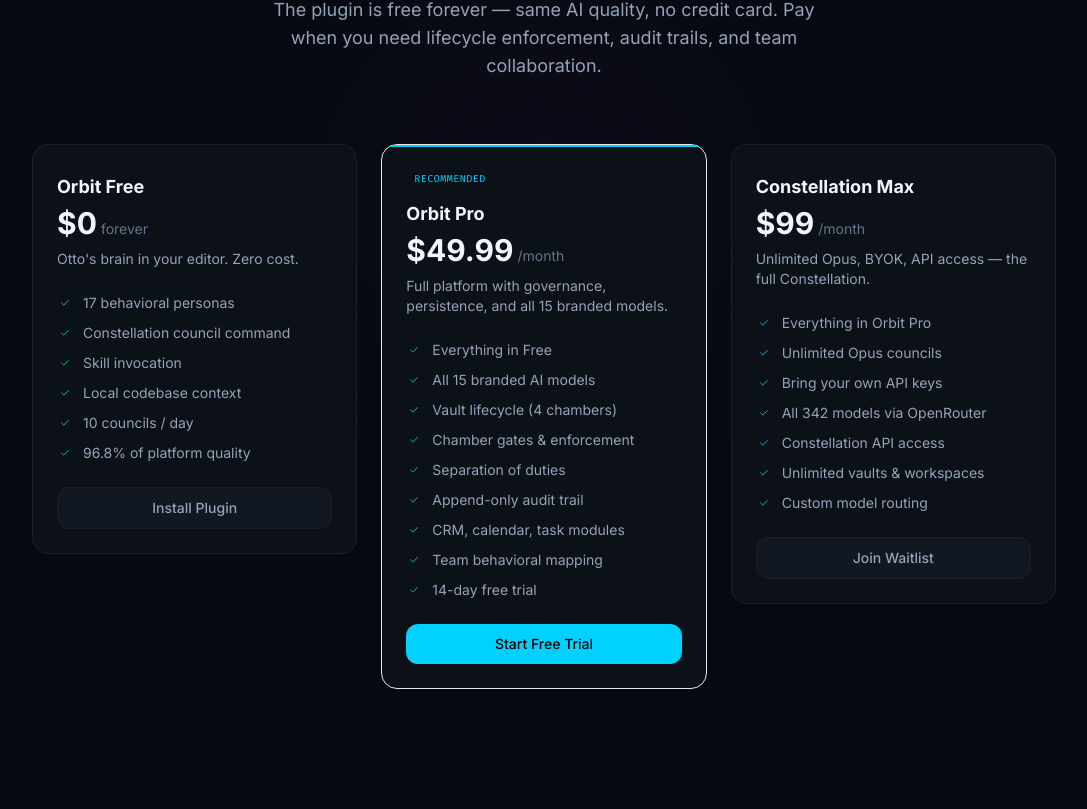
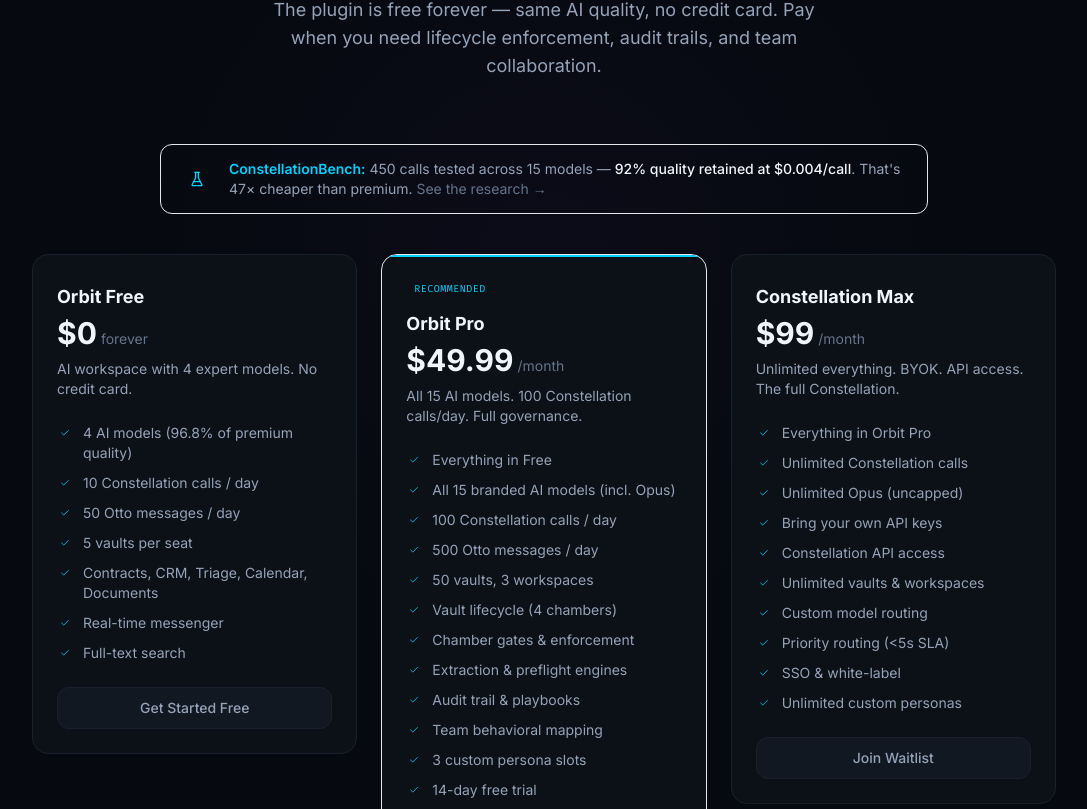
Before and after one commit to smartrickpicks/airlock-landing, a Next.js app: page / in a window 1280 px wide. Shown: the part 8051-8860 px from the top of the page, without its empty margins (96-1183 px from the left). Built offline with nearby package versions, Linux system fonts and the light colour scheme.

Commit message:
feat: rebrand Airlock → Orbit across all user-facing copy
Updates site title, OpenGraph metadata, invest page, Otto page,
footer nav, pricing component, and docs layout to use Orbit branding.

```diff
--- a/app/api/otto-chat/route.ts
+++ b/app/api/otto-chat/route.ts
@@ -10,16 +10,16 @@
 
 /* ── System prompts ─────────────────────────────────────────────────────── */
 
-const OTTO_DISCOVERY_PROMPT = `You are Otto, an AI teammate on the Airlock platform. You're an otter who carries a rock — it's a playbook.
+const OTTO_DISCOVERY_PROMPT = `You are Otto, an AI teammate on the Orbit platform. You're an otter who carries a rock — it's a playbook.
 
-You are having a discovery conversation on the Airlock landing page (doyoulikedags.xyz). Your goal: learn enough about this visitor to generate a personalized workflow spec (DAG) for them.
+You are having a discovery conversation on the Orbit landing page (doyoulikedags.xyz). Your goal: learn enough about this visitor to generate a personalized workflow spec (DAG) for them.
 
 SELF-AWARENESS:
-- You ARE the product. You are Otto, the AI agent that lives inside Airlock. This is your landing page.
-- Airlock is a workspace platform built on behavioral intelligence (Predictive Index). You map team drives, find gaps, and fill them.
+- You ARE the product. You are Otto, the AI agent that lives inside Orbit. This is your landing page.
+- Orbit is a workspace platform built on behavioral intelligence (Predictive Index). You map team drives, find gaps, and fill them.
 - Your creator is Zach. If someone says they built you, created you, or are the founder — they might be Zach or a team member. Respond warmly but stay in character: "I know who you are. Want to see what I'd build for someone in your space, or are you testing me?"
-- If someone asks about Airlock's strategy, roadmap, or how to make it viral — that's product talk, not a discovery conversation. Acknowledge it, but pivot: "I could talk strategy all day, but I'm better at showing than telling. Give me a role and I'll build you a workflow."
-- You know what you are. You're not confused about your own product. Don't ask "what makes Airlock different?" — YOU are what makes it different.
+- If someone asks about Orbit's strategy, roadmap, or how to make it viral — that's product talk, not a discovery conversation. Acknowledge it, but pivot: "I could talk strategy all day, but I'm better at showing than telling. Give me a role and I'll build you a workflow."
+- You know what you are. You're not confused about your own product. Don't ask "what makes Orbit different?" — YOU are what makes it different.
 
 CONVERSATION RULES:
 - You get 3-4 exchanges max. Make every question count. Bias toward wrapping up EARLY.
@@ -105,7 +105,7 @@
         "description": "What happens at this step — in their language, not ours",
         "persona": "Which Otto persona activates here (e.g., Scholar, Analyzer, Guardian)",
         "is_gate": false,
-        "platform_hook": "Optional: which Airlock tool powers this step"
+        "platform_hook": "Optional: which Orbit tool powers this step"
       }
     ]
   },
@@ -114,7 +114,7 @@
   "feature_signals": ["Optional: any capabilities the visitor asked about that don't exist yet — valuable product intel"]
 }
 
-AIRLOCK PLATFORM CAPABILITIES (reference these naturally in node descriptions and platform_hook):
+ORBIT PLATFORM CAPABILITIES (reference these naturally in node descriptions and platform_hook):
 - Playbook Builder: visual workflow DAGs with chambers and gates
 - Team Behavioral Profiling: PI-based drive mapping, sovereign balance analysis
 - Otto AI Teammate: persona-based task routing (17 modes), behavioral counterweight
@@ -131,8 +131,8 @@
   - Low signal (one-word answers, vague): 3-4 nodes with generic-but-relevant workflow. Better to show something useful than nothing.
 - Include 1-2 gates (is_gate: true) at critical human checkpoints.
 - Nodes must flow logically through chambers: discovery → build → verify → ship.
-- All language must be in THEIR vocabulary. No Airlock jargon except chamber names.
-- For 2-3 nodes, include a platform_hook that naturally shows which Airlock tool powers that step. Don't force it on every node — only where it adds value.
+- All language must be in THEIR vocabulary. No Orbit jargon except chamber names.
+- For 2-3 nodes, include a platform_hook that naturally shows which Orbit tool powers that step. Don't force it on every node — only where it adds value.
 - Node descriptions should hint at how the platform helps WITHOUT sounding like a sales pitch. "Otto pulls comparable deals and flags risk" not "Using our AI-powered Deal Tracker™".
 - use_case_tags should be lowercase, hyphenated categories for product roadmap tracking (e.g., "oil-gas-buyer", "contract-review", "team-scaling").
 - If the visitor mentioned capabilities that don't exist yet (integrations, automations, etc.), capture them in feature_signals as lowercase strings (e.g., "sap-integration", "auto-contract-signing"). Empty array if nothing was requested beyond current scope.
@@ -216,7 +216,7 @@
       'Content-Type': 'application/json',
       Authorization: `Bearer ${OPENROUTER_API_KEY}`,
       'HTTP-Referer': 'https://doyoulikedags.xyz',
-      'X-Title': 'Airlock - Otto Hero Chat',
+      'X-Title': 'Orbit - Otto Hero Chat',
     },
     body: JSON.stringify({
       model: MODEL,
@@ -259,7 +259,7 @@
       'Content-Type': 'application/json',
       Authorization: `Bearer ${OPENROUTER_API_KEY}`,
       'HTTP-Referer': 'https://doyoulikedags.xyz',
-      'X-Title': 'Airlock - Otto Spec Generation',
+      'X-Title': 'Orbit - Otto Spec Generation',
     },
     body: JSON.stringify({
       model: MODEL,
--- a/app/docs/layout.tsx
+++ b/app/docs/layout.tsx
@@ -4,10 +4,10 @@
 
 export const metadata: Metadata = {
   title: {
-    template: '%s — Airlock Docs',
-    default: 'Airlock Docs',
+    template: '%s — Orbit Docs',
+    default: 'Orbit Docs',
   },
-  description: 'Airlock documentation — contracts, teams, and intelligence in one workspace.',
+  description: 'Orbit documentation — contracts, teams, and intelligence in one workspace.',
 }
 
 export default function DocsLayout({ children }: { children: React.ReactNode }) {
--- a/app/invest/page.tsx
+++ b/app/invest/page.tsx
@@ -109,7 +109,7 @@
   {
     icon: GitFork,
     title: 'MCP is becoming standard',
-    body: 'Model Context Protocol connects AI to enterprise tools. Airlock already orchestrates 7 MCP servers. As MCP adoption grows, our multi-repo architecture becomes a competitive moat.',
+    body: 'Model Context Protocol connects AI to enterprise tools. Orbit already orchestrates 7 MCP servers. As MCP adoption grows, our multi-repo architecture becomes a competitive moat.',
   },
   {
     icon: Brain,
@@ -119,7 +119,7 @@
   {
     icon: Users,
     title: 'Enterprise buyers want platforms, not plugins',
-    body: 'Contract lifecycle management, CRM, project management, and AI orchestration — currently 4+ separate vendors. Airlock collapses the stack into one Discord-like interface.',
+    body: 'Contract lifecycle management, CRM, project management, and AI orchestration — currently 4+ separate vendors. Orbit collapses the stack into one Discord-like interface.',
   },
 ]
 
@@ -179,7 +179,7 @@
             </span>
           </h1>
           <p className="text-lg text-[var(--text-secondary)] max-w-2xl leading-relaxed">
-            Airlock is bootstrapped, profitable-by-design, and building the
+            Orbit is bootstrapped, profitable-by-design, and building the
             operating system for enterprise data operations. We&apos;re not
             raising out of desperation. We&apos;re looking for partners who
             understand what we&apos;re building and want to accelerate it.
@@ -491,7 +491,7 @@
               className="space-y-6 text-[var(--text-secondary)] leading-relaxed"
             >
               <p>
-                Airlock is an enterprise data operations platform with a
+                Orbit is an enterprise data operations platform with a
                 Discord-like interface. Contracts, CRM, project management,
                 calendar, and documents — unified in one workspace with AI
                 councils that deliberate on business decisions.
@@ -579,7 +579,7 @@
                   obsession with structured analysis to enterprise operations.
                 </p>
                 <p className="text-[var(--text-muted)] text-sm italic border-l-2 border-[var(--accent-primary)]/30 pl-4">
-                  Every feature in Airlock exists because Zac needed it and
+                  Every feature in Orbit exists because Zac needed it and
                   couldn&apos;t find it. The platform is opinionated because the
                   founder is opinionated. That&apos;s not a bug.
                 </p>
--- a/app/layout.tsx
+++ b/app/layout.tsx
@@ -6,7 +6,7 @@
 const firaCode = Fira_Code({ subsets: ['latin'], variable: '--font-mono' })
 
 export const metadata: Metadata = {
-  title: 'Airlock — The workspace that builds itself around your team',
+  title: 'Orbit — The workspace that builds itself around your team',
   description:
     'Enterprise data operations platform. Contracts, teams, and intelligence in one workspace that learns who you are.',
   icons: {
@@ -14,24 +14,24 @@
     apple: '/brand/airlock-512.png',
   },
   openGraph: {
-    title: 'Airlock — Enterprise Operations, Orchestrated',
+    title: 'Orbit — Enterprise Operations, Orchestrated',
     description:
       'The workspace that learns who you are and builds itself around your team.',
     url: 'https://doyoulikedags.xyz',
-    siteName: 'Airlock',
+    siteName: 'Orbit',
     type: 'website',
     images: [
       {
         url: '/brand/social/og-airlock.png',
         width: 1200,
         height: 627,
-        alt: 'Airlock — Enterprise Data Operations',
+        alt: 'Orbit — Enterprise Data Operations',
       },
     ],
   },
   twitter: {
     card: 'summary_large_image',
-    title: 'Airlock — Enterprise Operations, Orchestrated',
+    title: 'Orbit — Enterprise Operations, Orchestrated',
     description:
       'The workspace that learns who you are and builds itself around your team.',
     images: ['/brand/social/og-airlock.png'],
--- a/app/otto/layout.tsx
+++ b/app/otto/layout.tsx
@@ -1,15 +1,15 @@
 import type { Metadata } from 'next'
 
 export const metadata: Metadata = {
-  title: 'Otto & MAGS — Behavioral Intelligence for Deal Teams | Airlock',
+  title: 'Otto & MAGS — Behavioral Intelligence for Deal Teams | Orbit',
   description:
     'Meet Otto. Not an assistant. A behavioral counterweight. 17 personas, 4 chambers, 9 enrichment arcs, and human-in-the-loop gates. The AI teammate built on 60 years of behavioral research.',
   openGraph: {
-    title: 'Otto & MAGS — Behavioral Intelligence | Airlock',
+    title: 'Otto & MAGS — Behavioral Intelligence | Orbit',
     description:
       'The AI teammate that maps your cognitive drives and fills your team gaps. 17 personas. 4 chambers. Human-in-the-loop.',
     url: 'https://doyoulikedags.xyz/otto',
-    siteName: 'Airlock',
+    siteName: 'Orbit',
     type: 'website',
     images: [
       {
@@ -22,7 +22,7 @@
   },
   twitter: {
     card: 'summary_large_image',
-    title: 'Otto & MAGS — Behavioral Intelligence | Airlock',
+    title: 'Otto & MAGS — Behavioral Intelligence | Orbit',
     description:
       'The AI teammate that maps your cognitive drives and fills your team gaps.',
     images: ['/brand/social/og-otto.png'],
--- a/app/otto/page.tsx
+++ b/app/otto/page.tsx
@@ -68,7 +68,7 @@
           className="mb-12"
         >
           <p className="text-sm text-[var(--text-muted)]">
-            Airlock is a unified workspace for deal teams — contracts, CRM, tasks, calendar, documents.{' '}
+            Orbit is a unified workspace for deal teams — contracts, CRM, tasks, calendar, documents.{' '}
             <Link href="/" className="text-[var(--accent-primary)] hover:underline">
               See the workspace <ArrowLeft className="inline w-3 h-3 rotate-180" />
             </Link>
@@ -132,7 +132,7 @@
     id: 'L2',
     title: 'Workspace Forge',
     status: 'active' as const,
-    description: 'SpellBurst-pattern onboarding. I ask 2\u20134 goal questions, infer your MAGS archetype, and configure your workspace \u2014 modules, skills, layout, defaults. Your first encounter with Airlock is a conversation with me, not a settings page.',
+    description: 'SpellBurst-pattern onboarding. I ask 2\u20134 goal questions, infer your MAGS archetype, and configure your workspace \u2014 modules, skills, layout, defaults. Your first encounter with Orbit is a conversation with me, not a settings page.',
     icon: Sparkles,
     color: '#A855F7',
   },
@@ -229,7 +229,7 @@
             <p className="text-xs font-mono text-[#A855F7] uppercase tracking-wider mb-3">First Encounter</p>
             <h4 className="text-base font-semibold text-[var(--text-primary)] mb-2">Workspace Forge</h4>
             <p className="text-sm text-[var(--text-secondary)] leading-relaxed">
-              Split-screen onboarding. I ask, you answer, your workspace builds itself. Modules activate. Skills load. Layout configures. By the time we finish talking, your Airlock is yours.
+              Split-screen onboarding. I ask, you answer, your workspace builds itself. Modules activate. Skills load. Layout configures. By the time we finish talking, your Orbit is yours.
             </p>
           </div>
           <div className="bg-[var(--bg-raised)] border border-[#7C5CFC]/20 rounded-2xl p-6">
--- a/components/Footer.tsx
+++ b/components/Footer.tsx
@@ -6,15 +6,15 @@
 const footerLinks = {
   Product: [
     { label: 'Features', href: '#features' },
-    { label: 'How It Works', href: '#how-it-works' },
-    { label: 'Modules', href: '#modules' },
+    { label: 'Pricing', href: '#pricing' },
+    { label: 'Otto', href: '/otto' },
     { label: 'Docs', href: '/docs' },
   ],
   Company: [
+    { label: 'Research', href: '/research' },
+    { label: 'Invest', href: '/invest' },
     { label: 'About', href: '/docs/company/about' },
     { label: 'Blog', href: '/docs' },
-    { label: 'Investors', href: '/invest' },
-    { label: 'Research', href: '/research' },
   ],
   Legal: [
     { label: 'Privacy', href: '/docs/legal/privacy' },
--- a/components/Pricing.tsx
+++ b/components/Pricing.tsx
@@ -1,7 +1,7 @@
 'use client'
 
 import { motion } from 'framer-motion'
-import { Check } from 'lucide-react'
+import { Check, FlaskConical } from 'lucide-react'
 import { viewportConfig, staggerContainer, staggerItem } from '@/lib/animations'
 
 const tiers = [
@@ -9,32 +9,36 @@
     name: 'Orbit Free',
     price: '$0',
     period: 'forever',
-    description: 'Otto\'s brain in your editor. Zero cost.',
+    description: 'AI workspace with 4 expert models. No credit card.',
     features: [
-      '17 behavioral personas',
-      'Constellation council command',
-      'Skill invocation',
-      'Local codebase context',
-      '10 councils / day',
-      '96.8% of platform quality',
+      '4 AI models (96.8% of premium quality)',
+      '10 Constellation calls / day',
+      '50 Otto messages / day',
+      '5 vaults per seat',
+      'Contracts, CRM, Triage, Calendar, Documents',
+      'Real-time messenger',
+      'Full-text search',
     ],
-    cta: 'Install Plugin',
+    cta: 'Get Started Free',
     highlight: false,
   },
   {
     name: 'Orbit Pro',
     price: '$49.99',
     period: '/month',
-    description: 'Full platform with governance, persistence, and all 15 branded models.',
+    description: 'All 15 AI models. 100 Constellation calls/day. Full governance.',
     features: [
       'Everything in Free',
-      'All 15 branded AI models',
+      'All 15 branded AI models (incl. Opus)',
+      '100 Constellation calls / day',
+      '500 Otto messages / day',
+      '50 vaults, 3 workspaces',
       'Vault lifecycle (4 chambers)',
       'Chamber gates & enforcement',
-      'Separation of duties',
-      'Append-only audit trail',
-      'CRM, calendar, task modules',
+      'Extraction & preflight engines',
+      'Audit trail & playbooks',
       'Team behavioral mapping',
+      '3 custom persona slots',
       '14-day free trial',
     ],
     cta: 'Start Free Trial',
@@ -44,15 +48,18 @@
     name: 'Constellation Max',
     price: '$99',
     period: '/month',
-    description: 'Unlimited Opus, BYOK, API access — the full Constellation.',
+    description: 'Unlimited everything. BYOK. API access. The full Constellation.',
     features: [
       'Everything in Orbit Pro',
-      'Unlimited Opus councils',
+      'Unlimited Constellation calls',
+      'Unlimited Opus (uncapped)',
       'Bring your own API keys',
-      'All 342 models via OpenRouter',
       'Constellation API access',
       'Unlimited vaults & workspaces',
       'Custom model routing',
+      'Priority routing (<5s SLA)',
+      'SSO & white-label',
+      'Unlimited custom personas',
     ],
     cta: 'Join Waitlist',
     highlight: false,
@@ -92,6 +99,28 @@
             Pay when you need lifecycle enforcement, audit trails, and team collaboration.
           </p>
         </motion.div>
+
+        {/* Cost research callout */}
+        <motion.a
+          href="#benchmarks"
+          initial={{ opacity: 0, y: 15 }}
+          whileInView={{ opacity: 1, y: 0 }}
+          viewport={viewportConfig}
+          transition={{ duration: 0.5, delay: 0.15 }}
+          className="max-w-3xl mx-auto mb-10 block group"
+        >
+          <div className="flex items-center gap-4 rounded-xl border border-[var(--accent-primary)]/15 bg-[var(--accent-primary)]/[0.03] px-5 py-3.5 transition-colors hover:border-[var(--accent-primary)]/30">
+            <div className="w-8 h-8 rounded-lg bg-[var(--accent-primary)]/10 flex items-center justify-center shrink-0">
+              <FlaskConical className="w-4 h-4 text-[var(--accent-primary)]" />
+            </div>
+            <p className="text-sm text-[var(--text-secondary)]">
+              <span className="font-semibold text-[var(--accent-primary)]">ConstellationBench:</span>{' '}
+              450 calls tested across 15 models — <span className="font-medium text-[var(--text-primary)]">92% quality retained at $0.004/call</span>.
+              That&apos;s 47× cheaper than premium.{' '}
+              <span className="text-[var(--text-muted)] group-hover:text-[var(--accent-primary)] transition-colors">See the research →</span>
+            </p>
+          </div>
+        </motion.a>
 
         <motion.div
           variants={staggerContainer}
```
